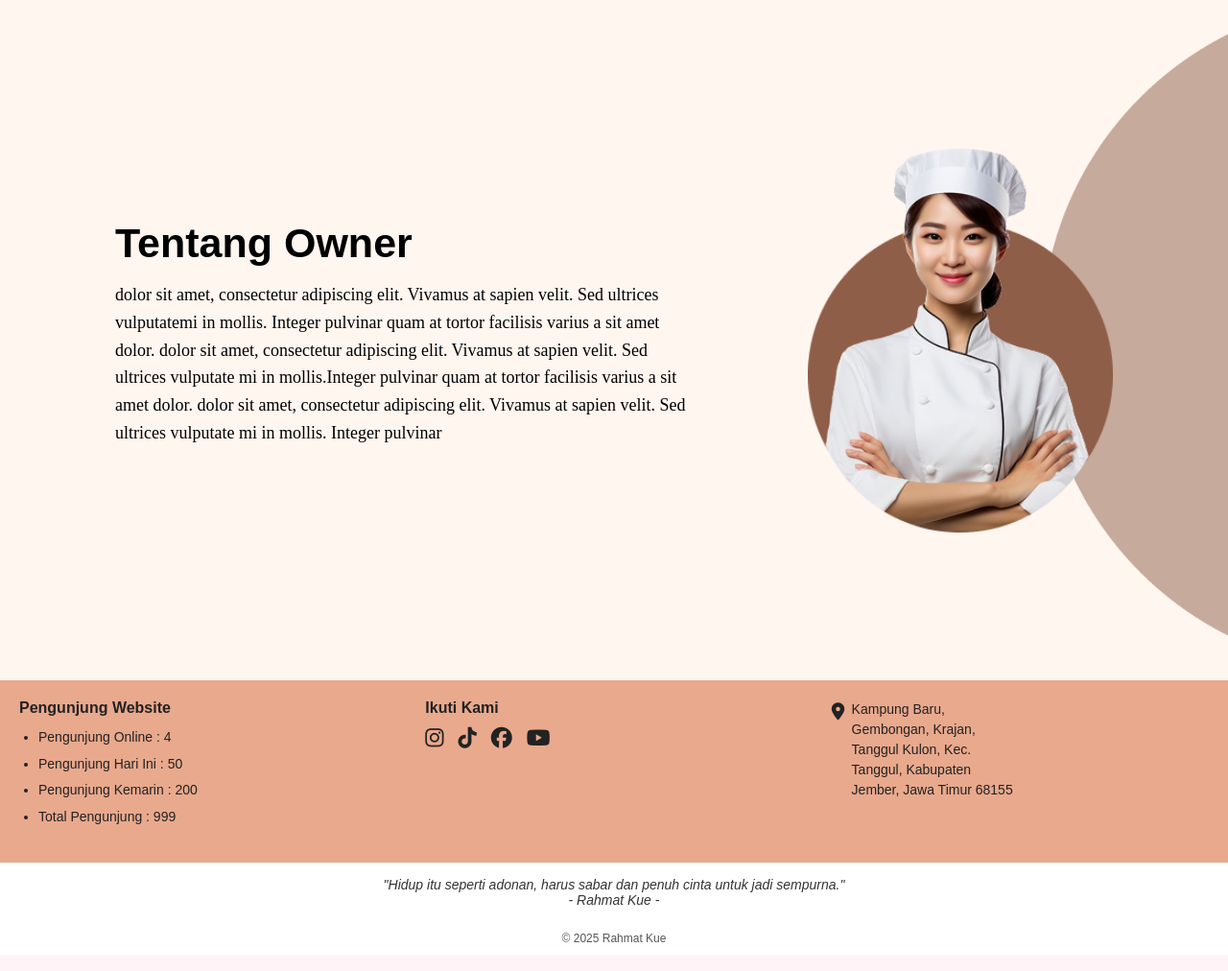
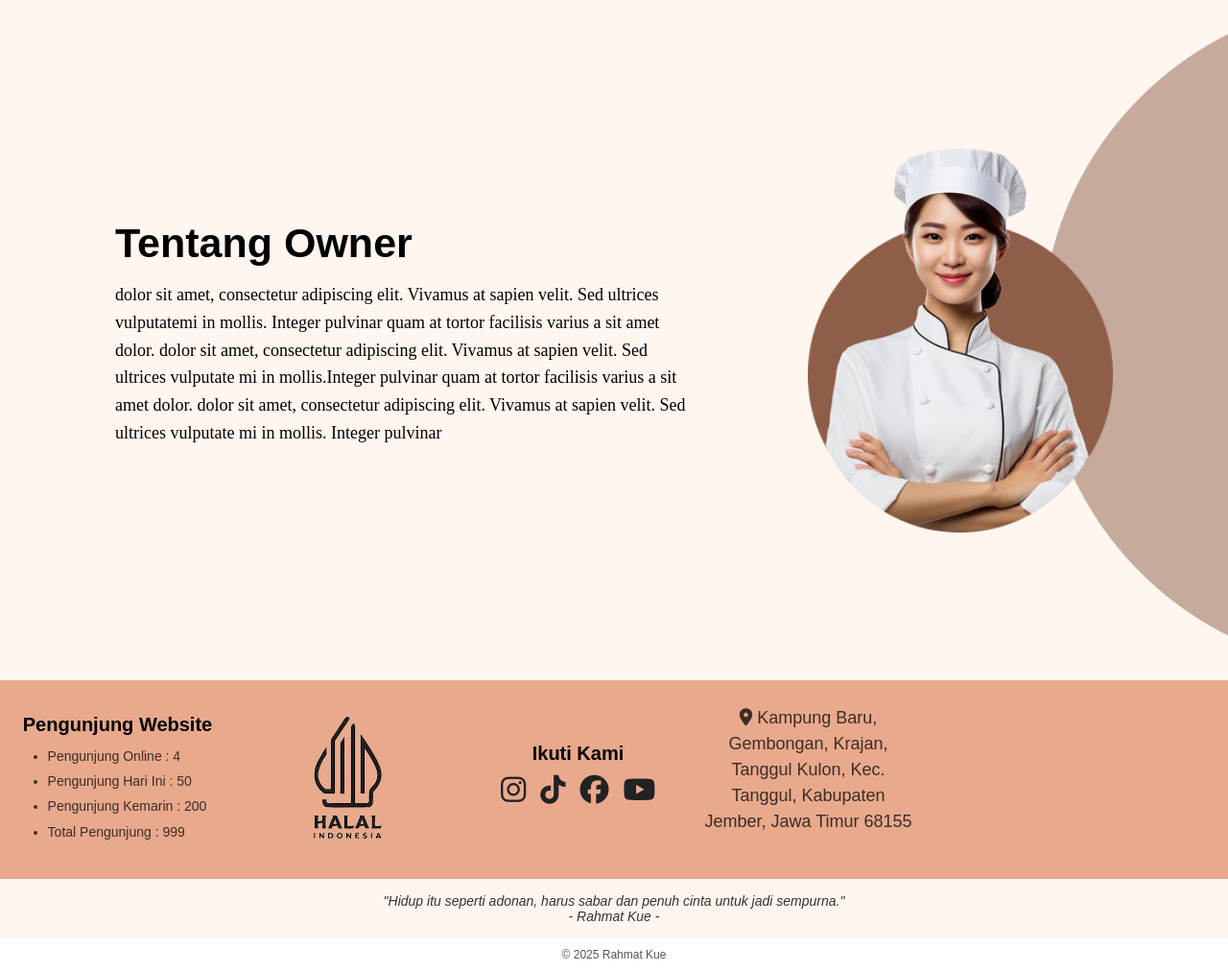
Before and after one commit to ORDIN4RY/RahmatKue-web, a PHP site: page / in a window 1280 px wide. Shown: the part 1996-3008 px from the top of the page at 96% size. Before the commit the page ends 2978 px from the top, so only its background shows below. Run offline with PHP 8.4, Linux system fonts and the light colour scheme; a map, chart or similar area stays blank; some web fonts are replaced; grey boxes are pictures that could not be loaded.

Commit message:
update navbar dan footer

```diff
--- a/assets/css/main.css
+++ b/assets/css/main.css
@@ -20,14 +20,14 @@ body {
   display: flex;
   justify-content: flex-end;
   gap: 30px;
-  background: transparent;
+  background: #FFD1B8;
   transition: background 0.3s, backdrop-filter 0.3s;
   z-index: 999;
 }
 
 .navbar.scrolled {
   backdrop-filter: blur(10px);
-  background: rgba(255, 255, 255, 0.2);
+  background: #FFD1B8;
 }
 
 .navbar p {
@@ -58,34 +58,46 @@ body {
 /* footer */
 
 .footer {
-  background: #fff;
+  background: #fff5ef;
   font-family: Arial, sans-serif;
+  color: #3b2d25;
 }
 
 /* Bagian atas footer */
 .footer-top {
   display: grid;
-  grid-template-columns: repeat(3, 1fr);
-  gap: 30px;
-  padding: 20px;
+  grid-template-columns: repeat(5, 1fr);
+  align-items: center;
+  gap: 15px;
+  padding: 10px;
   background: #e9a98d;
-  color: #222;
+  text-align: center;
 }
 
 .footer-col h3 {
-  font-size: 16px;
+  font-size: 20px;
   margin-bottom: 10px;
+  color: #000;
 }
 
 .footer-col ul {
   list-style: disc;
   margin-left: 20px;
-  font-size: 14px;
   line-height: 1.6;
+  text-align: left;
+  display: inline-block;
 }
 
 .footer-col ul li {
-  margin-bottom: 5px;
+  margin-bottom: 4px;
+  font-size: 14px;
+}
+
+/*logo halal*/
+.footer-halal {
+  width: auto;
+  margin: 0 auto;
+  display: block;
 }
 
 /* Sosial media */
@@ -93,10 +105,12 @@ body {
   display: flex;
   gap: 15px;
   margin-top: 10px;
+  justify-content: center;
+  margin-bottom: 10px;
 }
 
 .social-icons a {
-  font-size: 22px;
+  font-size: 30px;
   color: #222;
   transition: 0.3s;
 }
@@ -106,16 +120,22 @@ body {
 }
 
 /* Alamat */
-.alamat {
+.footer-alamat {
   font-size: 14px;
   line-height: 1.5;
   display: flex;
+  margin-bottom: 10px;
 }
 
-.alamat h3 {
-  width: 80px;
+.footer-alamat p {
+  width: auto;
   font-size: 18px;
   margin-bottom: 10px;
+}
+
+.footer-maps iframe {
+  border-radius: 8px;
+  width: auto;
 }
 
 /* Quote */
--- a/component/footer.php
+++ b/component/footer.php
@@ -11,7 +11,7 @@
     <footer class="footer">
         <div class="footer-top">
             <!-- Pengunjung -->
-            <div class="footer-col">
+            <div class="footer-col footer-pengunjung">
                 <h3>Pengunjung Website</h3>
                 <ul>
                     <li>Pengunjung Online : 4</li>
@@ -20,7 +20,10 @@
                     <li>Total Pengunjung : 999</li>
                 </ul>
             </div>
-            <div class="footer-col">
+            <div class="footer-col footer-halal">
+                <img src="assets/img/logo-halal.png" alt="#">
+            </div>
+            <div class="footer-col footer-social">
                 <h3>Ikuti Kami</h3>
                 <div class="social-icons">
                     <a href="#"><i class="fab fa-instagram"></i></a>
@@ -29,12 +32,14 @@
                     <a href="#"><i class="fab fa-youtube"></i></a>
                 </div>
             </div>
-            <div class="footer-col alamat">
-                <h3><i class="fas fa-map-marker-alt"></i></h3>
+            <div class="footer-col footer-alamat">
                 <p>
+                    <i class="fas fa-map-marker-alt"></i>
                     Kampung Baru, Gembongan, Krajan, Tanggul Kulon,
                     Kec. Tanggul, Kabupaten Jember, Jawa Timur 68155
                 </p>
+            </div>
+            <div class="footer-maps">
                 <iframe src="https://www.google.com/maps/embed?pb=!1m18!1m12!1m3!1d3949.3863001854224!2d113.44283507362647!3d-8.16377879186698!2m3!1f0!2f0!3f0!3m2!1i1024!2i768!4f13.1!3m3!1m2!1s0x2dd68b2108ccc677%3A0x72818aefbb066be9!2sRAHMAT%20KUE!5e0!3m2!1sid!2sid!4v1759152354699!5m2!1sid!2sid" width="200" height="150" style="border:0;" allowfullscreen="" loading="lazy" referrerpolicy="no-referrer-when-downgrade"></iframe>
             </div>
         </div>
--- a/component/navbar.php
+++ b/component/navbar.php
@@ -15,7 +15,7 @@
     ?>
 
     <div class="navbar" id="navbar">
-        <p>Rahmat Kue.</p>
+        <p>Rahmat Kue</p>
         <a href="index.php" class="<?= ($current_page == 'index.php') ? 'active' : '' ?>">Beranda</a>
         <a href="produk.php" class="<?= ($current_page == 'produk.php') ? 'active' : '' ?>">Produk</a>
         <a href="pesan.php" class="<?= ($current_page == 'pesan.php') ? 'active' : '' ?>">Pesanan</a>
```
Also changed, not shown: assets/img/logo-halal.png (added).
